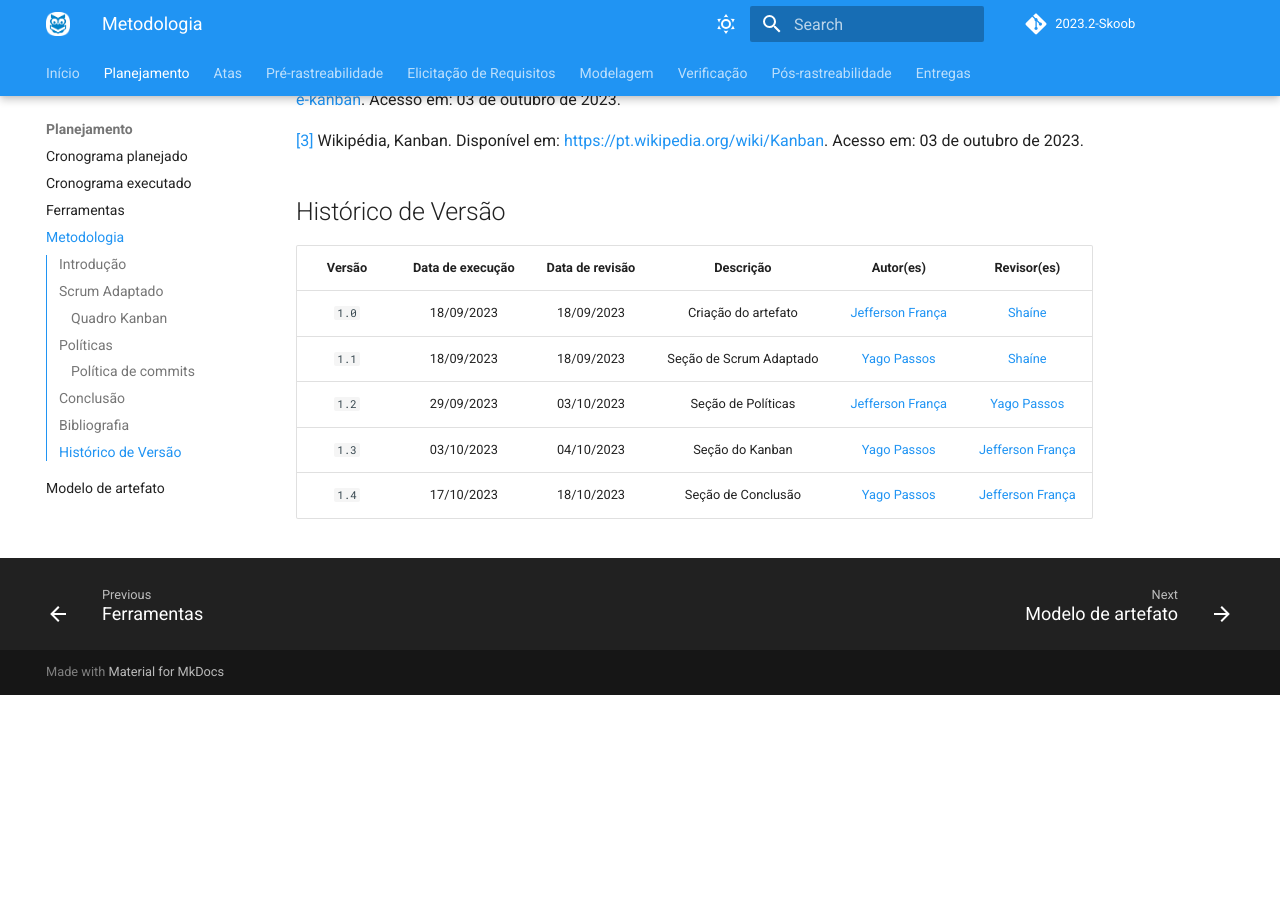
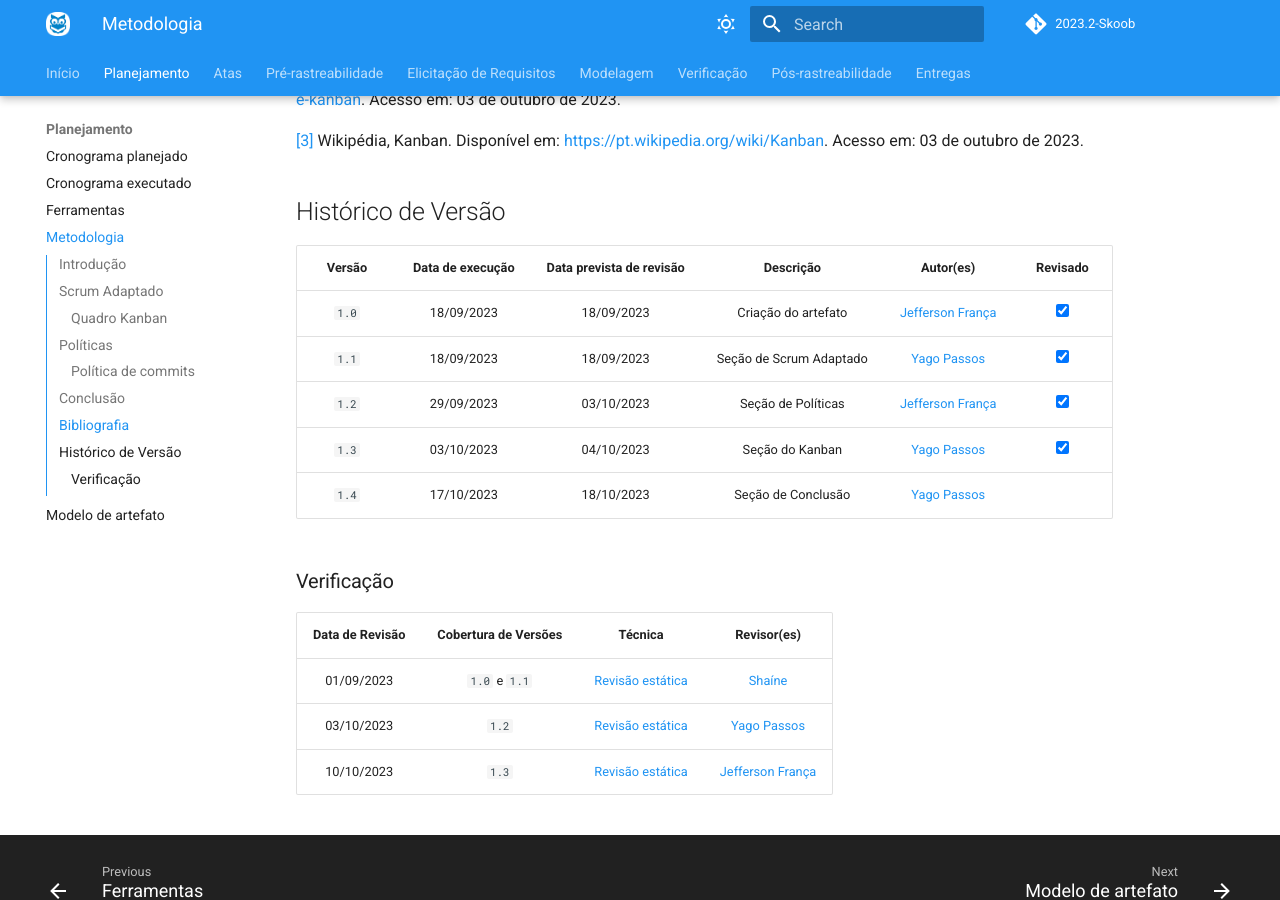
Before and after one commit to Requisitos-de-Software/2023.2-Skoob, an MkDocs documentation site: the page built from docs/planejamento/metodologia.md, in a window 1280 px wide and 900 px high, scrolled down 2027 px. Built offline with MkDocs 1.6.1 and Material for MkDocs 9.7.7, drawn with Linux system fonts in a browser that asks for light colours; comment, search, counter and statistics services are not loaded; before the commit the page ends 2722 px from its top, so only the background shows below that.

Commit message:
atualizando padrão de versionamento de metodologia

```diff
--- a/docs/planejamento/metodologia.md
+++ b/docs/planejamento/metodologia.md
@@ -60,10 +60,18 @@ A adaptação da metodologia Scrum para o nosso projeto é uma escolha estratég
 
 ## Histórico de Versão
 
-| Versão | Data de execução | Data de revisão |              Descrição              |                                           Autor(es)                                           |                 Revisor(es)                 |
-| :----: | :--------------: | :-------------: | :---------------------------------: | :-------------------------------------------------------------------------------------------: | :-----------------------------------------: |
-| `1.0`  |    18/09/2023    |   18/09/2023    | Criação do artefato | [Jefferson França](https://github.com/Frans6)  | [Shaíne](https://github.com/ShaineOliveira) |
-| `1.1`  |    18/09/2023    |   18/09/2023    | Seção de Scrum Adaptado |  [Yago Passos](https://github.com/yagompassos) | [Shaíne](https://github.com/ShaineOliveira) |
-| `1.2`  |    29/09/2023    |   03/10/2023    | Seção de Políticas | [Jefferson França](https://github.com/Frans6)  | [Yago Passos](https://github.com/yagompassos) |
-| `1.3`  |    03/10/2023    |   04/10/2023    | Seção do Kanban |  [Yago Passos](https://github.com/yagompassos) | [Jefferson França](https://github.com/Frans6) |
-| `1.4`  |    17/10/2023    |   18/10/2023    | Seção de Conclusão |  [Yago Passos](https://github.com/yagompassos) | [Jefferson França](https://github.com/Frans6) |
+| Versão | Data de execução | Data prevista de revisão |       Descrição      |         Autor(es)      |       Revisado          |
+| :----: | :--------------: | :-------------: | :-----------------------: | :----------------: | :-----------: |
+| `1.0`  |    18/09/2023    |   18/09/2023    | Criação do artefato | [Jefferson França](https://github.com/Frans6)  | <input type="checkbox" enabled checked /> |
+| `1.1`  |    18/09/2023    |   18/09/2023    | Seção de Scrum Adaptado |  [Yago Passos](https://github.com/yagompassos) | <input type="checkbox" enabled checked /> |
+| `1.2`  |    29/09/2023    |   03/10/2023    | Seção de Políticas | [Jefferson França](https://github.com/Frans6)  | <input type="checkbox" enabled checked /> |
+| `1.3`  |    03/10/2023    |   04/10/2023    | Seção do Kanban |  [Yago Passos](https://github.com/yagompassos) | <input type="checkbox" enabled checked /> |
+| `1.4`  |    17/10/2023    |   18/10/2023    | Seção de Conclusão |  [Yago Passos](https://github.com/yagompassos) | |
+
+### Verificação
+
+| Data de Revisão | Cobertura de Versões  |          Técnica         |     Revisor(es)    |
+| :------------: | :-------------: | :--------------------------: |  :---------------: |
+|   01/09/2023   |  `1.0` e `1.1`  |     [Revisão estática](../verificacao/revisoes.md)       | [Shaíne](https://github.com/ShaineOliveira) |
+|   03/10/2023   |      `1.2`      |     [Revisão estática](../verificacao/revisoes.md)       | [Yago Passos](https://github.com/yagompassos) |
+|   10/10/2023   |      `1.3`      |     [Revisão estática](../verificacao/revisoes.md)       | [Jefferson França](https://github.com/Frans6) |
```
Also changed, not shown: docs/pos_rastreabilidade/forward.md (+4 -5 lines).
